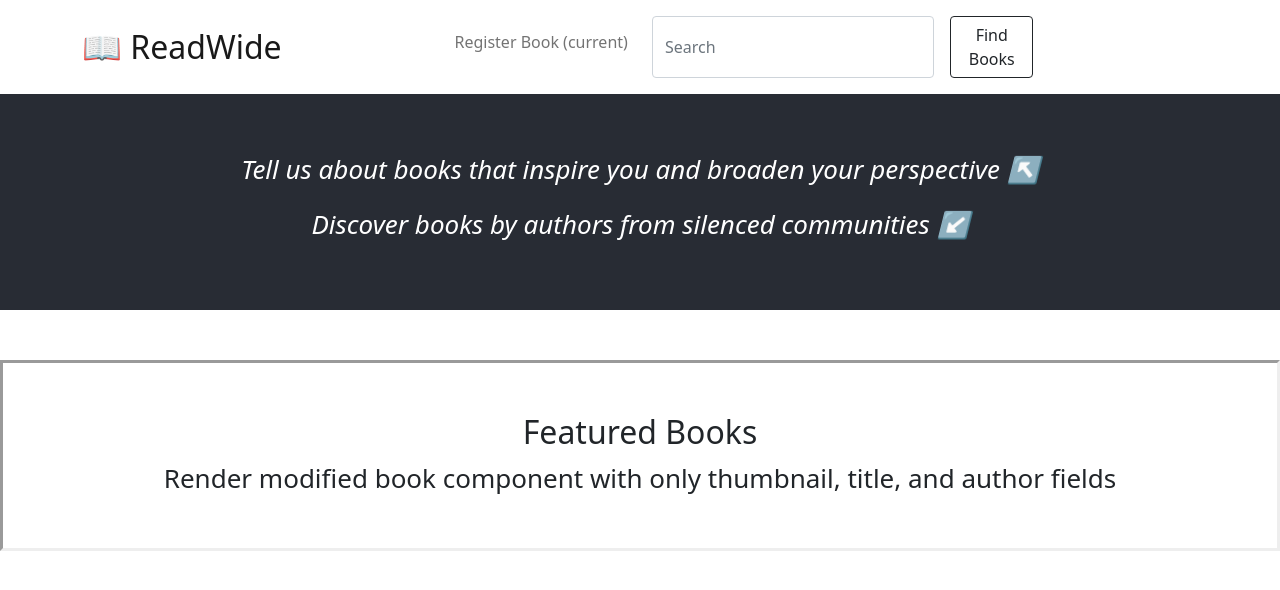
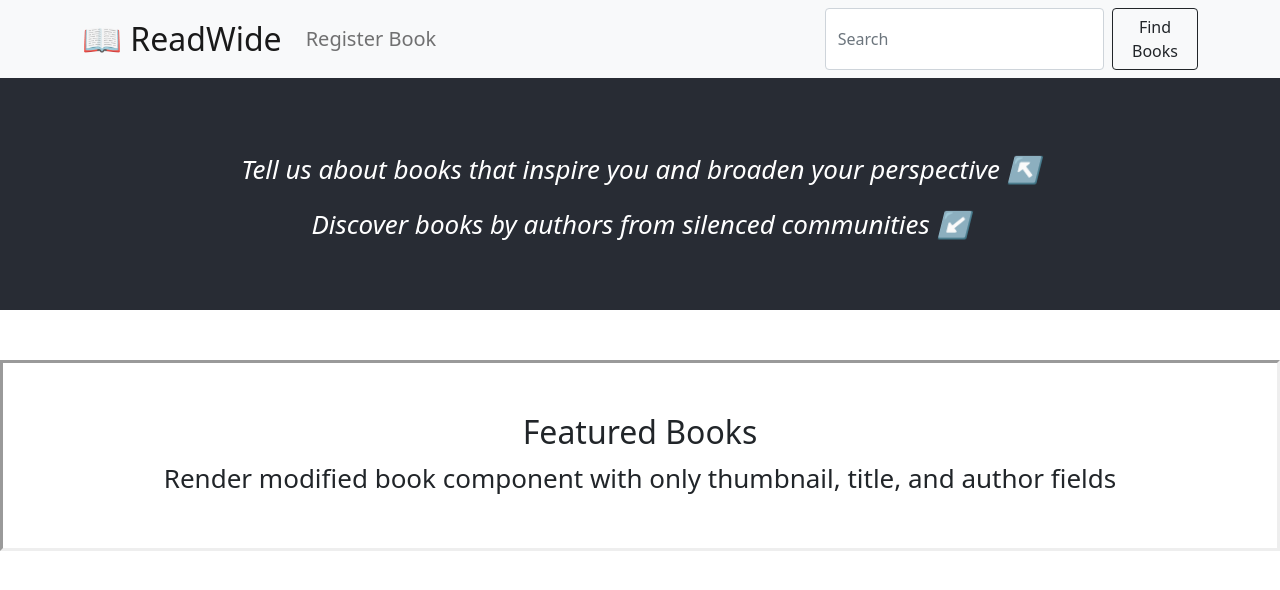
Before and after one commit to tamiade/readwide-react-frontend, a React (Create React App) app: page / in a window 1280 px wide. Shown: the top 590 px of the page. Built offline with nearby package versions, Linux system fonts and the light colour scheme.

Commit message:
Integrate react router

```diff
--- a/package.json
+++ b/package.json
@@ -11,6 +11,7 @@
     "react": "^18.2.0",
     "react-bootstrap": "^2.7.0",
     "react-dom": "^18.2.0",
+    "react-router-bootstrap": "^0.26.2",
     "react-router-dom": "^6.8.1",
     "react-scripts": "5.0.1",
     "styled-components": "^5.3.6",
--- a/src/App.js
+++ b/src/App.js
@@ -3,12 +3,10 @@ import axios from 'axios';
 import "bootstrap/dist/css/bootstrap.min.css";
 import './App.css';
 import BookList from './components/BookList';
-import Navbar from "./Navigation/Navbar";
 
 function App() {
   return (
     <body className="App">
-      <Navbar />
       <header className="App-header">
         <p>
           <i>Tell us about books that inspire you and broaden your perspective ↖️</i>
--- a/src/Navigation/Navbar.js
+++ /dev/null
@@ -1,37 +0,0 @@
-const Navbar = () => {
-  return (
-    <nav
-    className="navbar fixed-top navbar-expand-lg navbar-light"
-    style={{"background-color": "#ffffff"}}
-      >
-      <div className="container">
-        <a className="navbar-brand mb-0 h1 fs-2" href="#">
-          📖 ReadWide
-        </a>
-
-        <div className="d-flex justify-content-center mx-auto">
-          <ul className="navbar-nav my-auto">
-            <li className="nav-item active">
-              <a className="nav-link h6" href="#">
-                Register Book <span className="sr-only">(current)</span>
-              </a>
-            </li>
-          </ul>
-          <form className="navbar-form navbar-right d-inline-flex p-2">
-            <input
-              className="form-control mx-2"
-              type="search"
-              placeholder="Search"
-              aria-label="Search"
-            />
-            <button className="btn btn-outline-dark mx-2" type="submit">
-              Find Books
-            </button>
-          </form>
-        </div>
-      </div>
-    </nav>
-  );
-};
-
-export default Navbar;
--- /dev/null
+++ b/src/components/Navbar.js
@@ -0,0 +1,41 @@
+import Button from "react-bootstrap/Button";
+import Container from "react-bootstrap/Container";
+import Form from "react-bootstrap/Form";
+import Nav from "react-bootstrap/Nav";
+import Navbar from "react-bootstrap/Navbar";
+import { LinkContainer } from "react-router-bootstrap";
+
+function NavBar() {
+  return (
+    <Navbar fixed="top" bg="light" expand="lg">
+      <Container>
+        <LinkContainer to="/">
+          <Navbar.Brand className="mb-0 h1 fs-2">📖 ReadWide</Navbar.Brand>
+        </LinkContainer>
+        <Navbar.Toggle aria-controls="navbarScroll" />
+        <Navbar.Collapse id="navbarScroll">
+          <Nav
+            className="me-auto my-2 my-lg-0"
+            style={{ maxHeight: "100px" }}
+            navbarScroll
+          >
+            <LinkContainer to="/registerbook">
+              <Nav.Link className="h5 my-auto">Register Book</Nav.Link>
+            </LinkContainer>
+          </Nav>
+          <Form className="d-flex">
+            <Form.Control
+              type="search"
+              placeholder="Search"
+              className="me-2"
+              aria-label="Search"
+            />
+            <Button variant="outline-dark">Find Books</Button>
+          </Form>
+        </Navbar.Collapse>
+      </Container>
+    </Navbar>
+  );
+}
+
+export default NavBar;
--- a/src/index.js
+++ b/src/index.js
@@ -3,11 +3,21 @@ import ReactDOM from 'react-dom/client';
 import './index.css';
 import App from './App';
 import reportWebVitals from './reportWebVitals';
+import { BrowserRouter, Route, Routes } from "react-router-dom";
+import Navbar from "./components/Navbar";
 
 const root = ReactDOM.createRoot(document.getElementById('root'));
 root.render(
   <React.StrictMode>
-    <App />
+    <BrowserRouter>
+      <Navbar />
+      <App />
+      <Routes>
+        <Route exact path="/" component={App} />
+        {/* <Route path="/registerbook" component={AddBookForm} /> */}
+        {/* <Route path="/search" component={FindBooksForm} /> */}
+      </Routes>
+    </BrowserRouter>
   </React.StrictMode>
 );
 
```
Also changed, not shown: 1 other file (tests, documents, lock files or other folders).
